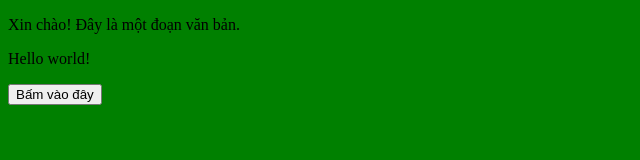
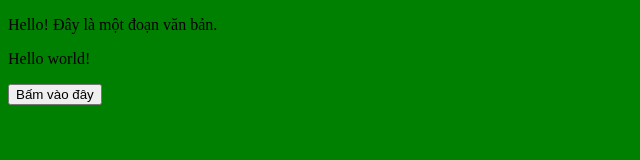
Before and after one commit to lamvuson/demo-git, a plain HTML site: page index.html in a window 1280 px wide. Shown: the full height of the page, 0-640 px from the left. Drawn offline with Linux system fonts and the light colour scheme.

Commit message:
Update index.html with change 'Xin chao' to 'Hello'

```diff
--- a/index.html
+++ b/index.html
@@ -6,7 +6,7 @@
   <link rel="stylesheet" href="index2.css">
 </head>
 <body>
-  <p>Xin chào! Đây là một đoạn văn bản.</p>
+  <p>Hello! Đây là một đoạn văn bản.</p>
   <p>Hello world!</p>
   <button onclick="alert('Bạn đã bấm nút!')">Bấm vào đây</button>
 </body>
```
